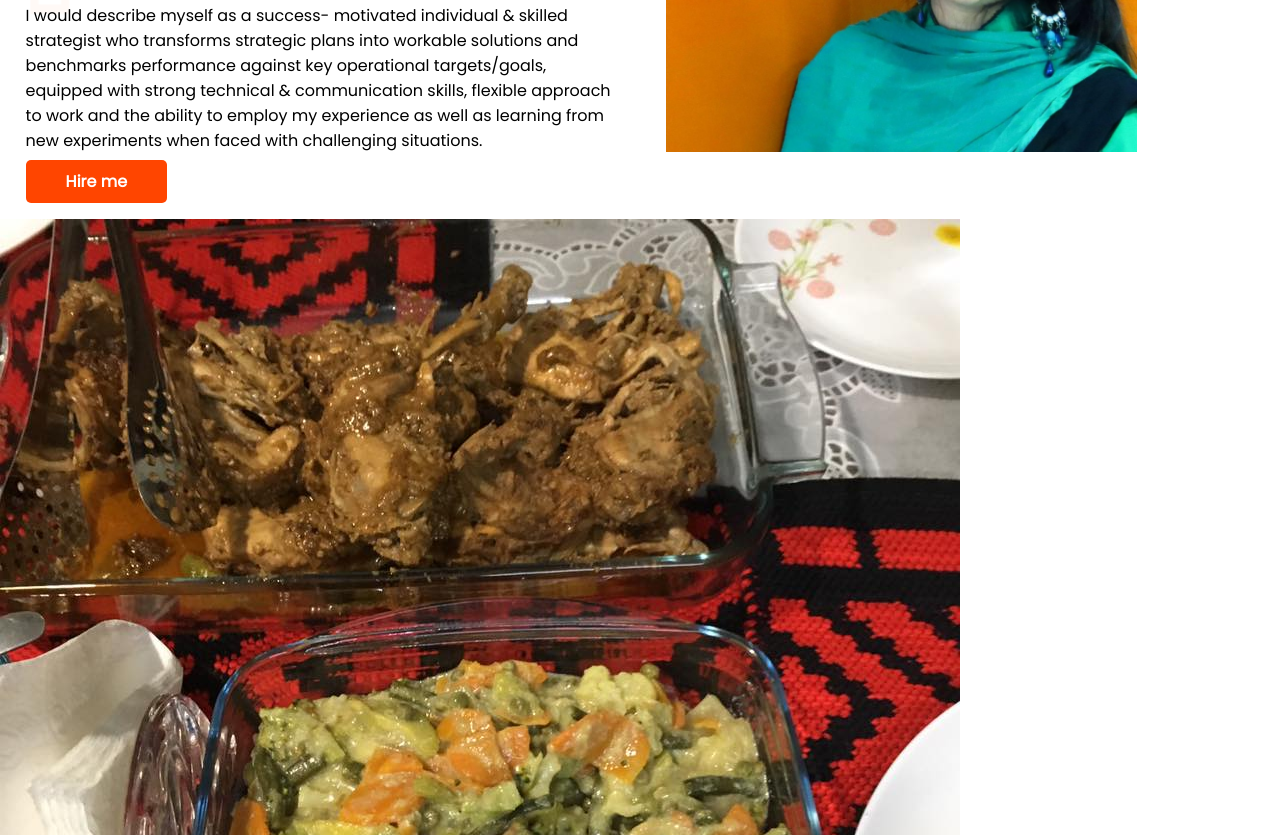
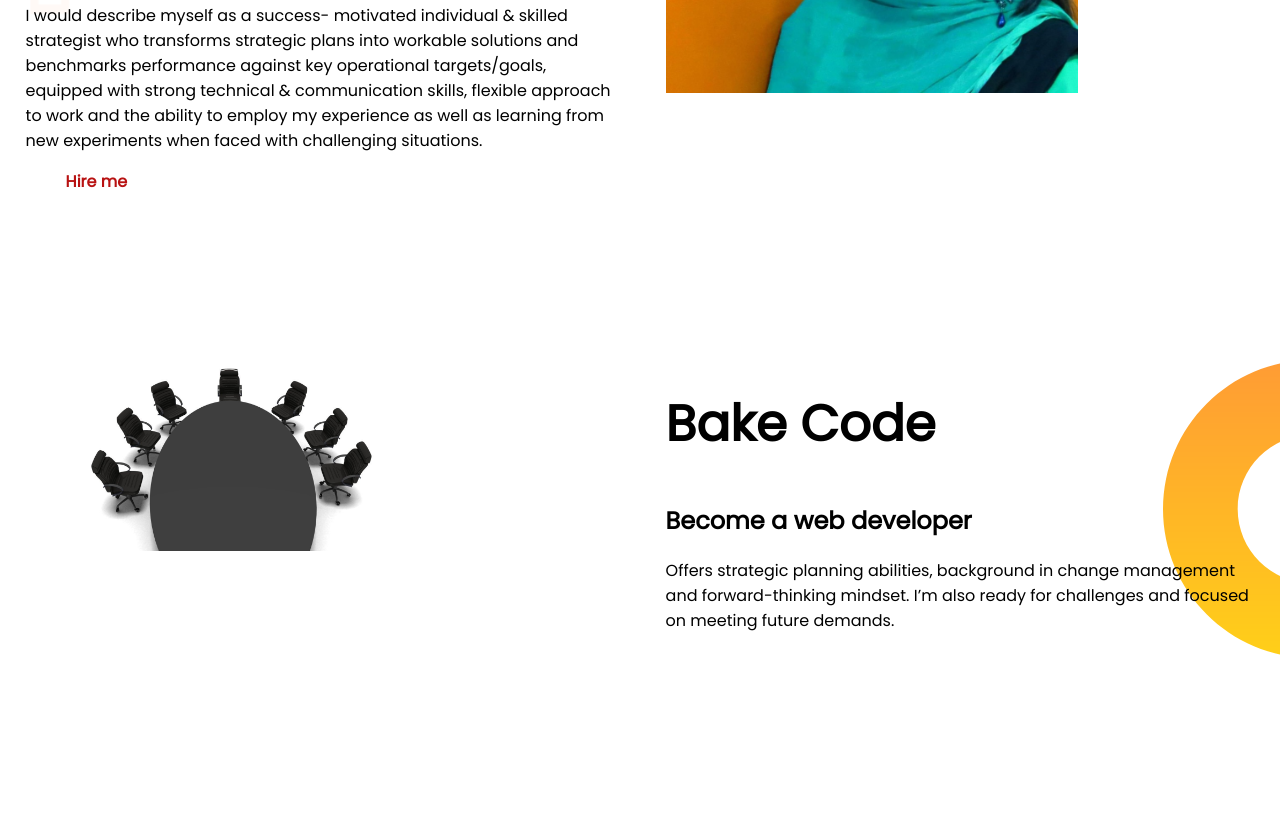
Before and after one commit to Soneya-khan/breif-portfolio, a plain HTML site: page index.html in a window 1280 px wide. Shown: the part 345-1180 px from the top of the page. After the commit the page ends 1145 px from the top, so only its background shows below. Drawn offline with Linux system fonts and the light colour scheme.

Commit message:
code baked

```diff
--- a/index.html
+++ b/index.html
@@ -30,9 +30,18 @@
       <img src="images/856368_1111719882174460_2251041685045112014_o.jpg" alt="">
     </div>
   </section>
-  <section class="Bake-Code">
-    <div>
-      <img src="images/bake.jpg" alt="">
+  <section class="bake-code">
+    <div class="half-width">
+      <img src="images/bg4.jpg" alt="">
+    </div>
+    <div class="half-width">
+      <h1>Bake Code</h1>
+      <h2>Become a web developer</h2>
+      <p>
+        Offers strategic planning abilities, background in change management and forward-thinking mindset. I’m also
+        ready for challenges and focused on meeting future demands.
+      </p>
+      <a class="link-button" target="_blank" href="Download Profile"></a>
     </div>
 
   </section>
--- a/style.css
+++ b/style.css
@@ -13,6 +13,7 @@ h1 {
 
 section {
   display: flex;
+  margin-bottom: 100px;
 }
 
 .half-width {
@@ -21,15 +22,14 @@ section {
 }
 
 .half-width img {
-  width: 80%;
+  width: 70%;
 }
 
 .link-button {
   text-decoration: none;
-  background-color: orangered;
-  background-image: linear-gradient(orange tomato);
+  color: orangered;
   padding: 10px 40px;
-  color: white;
+  color: rgb(184, 18, 18);
   font-weight: 700;
   border-radius: 5px;
 }
@@ -37,4 +37,11 @@ section {
 .top-banner {
   background-image: url(images/top-banner.png);
   background-repeat: no-repeat;
+
 }
+
+.bake-code {
+  background-image: url(images/dream-bg.png);
+  background-repeat: no-repeat;
+  background-position: right;
+}
```
Also changed, not shown: images/bg4.jpg (added).
